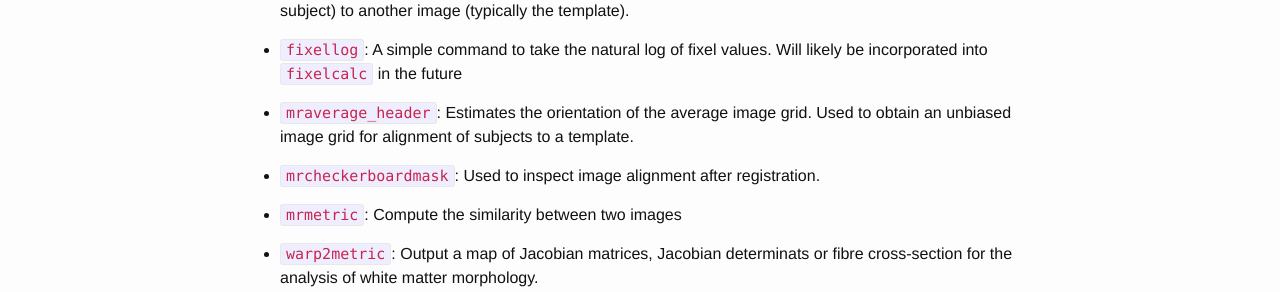
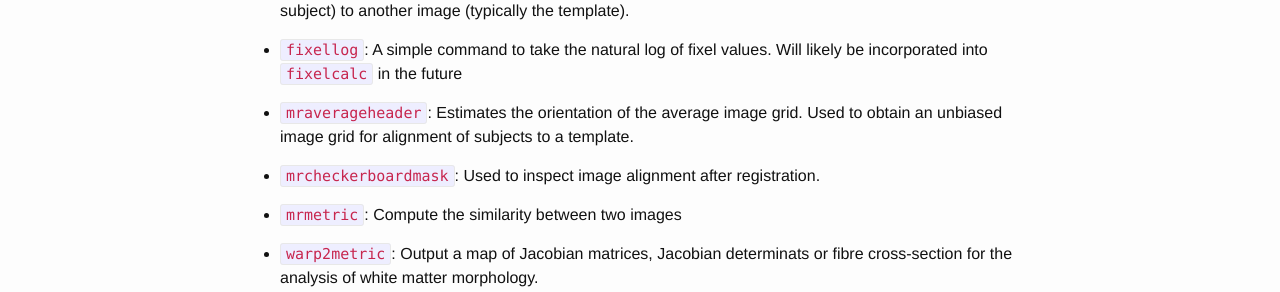
Before and after one commit to MRtrix3/MRtrix3.github.io, a Jekyll site: the page built from _posts/2016/05/2016-05-06-image-registration-and-fixel-based-analysis.md, in a window 1280 px wide and 900 px high, scrolled down 2183 px. Shown: the part 243-535 px from the top of the window. Built offline with Jekyll 4.4.1, drawn with Linux system fonts in a browser that asks for light colours; nearby versions of some CDN libraries.

Commit message:
registration post: mraverage_header --> mraverageheader

```diff
--- a/_posts/2016/05/2016-05-06-image-registration-and-fixel-based-analysis.md
+++ b/_posts/2016/05/2016-05-06-image-registration-and-fixel-based-analysis.md
@@ -56,7 +56,7 @@ ___
 
 - [`fixellog`](http://userdocs.mrtrix.org/en/latest/getting_started/commands_list.html#fixellog): A simple command to take the natural log of fixel values. Will likely be incorporated into `fixelcalc` in the future
 
-- [`mraverage_header`](http://userdocs.mrtrix.org/en/latest/getting_started/commands_list.html#mraverage_header): Estimates the orientation of the average image grid. Used to obtain an unbiased image grid for alignment of subjects to a template.
+- [`mraverageheader`](http://userdocs.mrtrix.org/en/latest/getting_started/commands_list.html#mraverageheader): Estimates the orientation of the average image grid. Used to obtain an unbiased image grid for alignment of subjects to a template.
 
 - [`mrcheckerboardmask`](http://userdocs.mrtrix.org/en/latest/getting_started/commands_list.html#mrcheckerboardmask): Used to inspect image alignment after registration.
 
```
